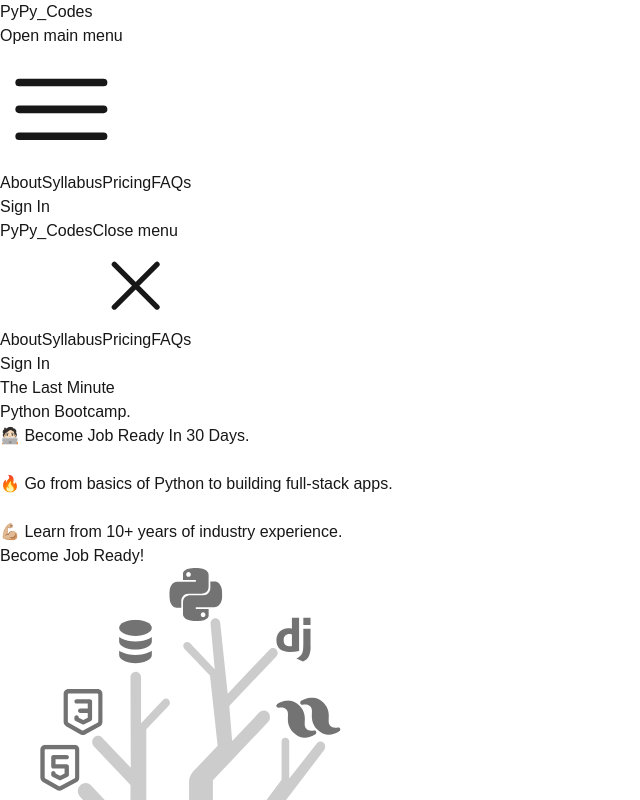
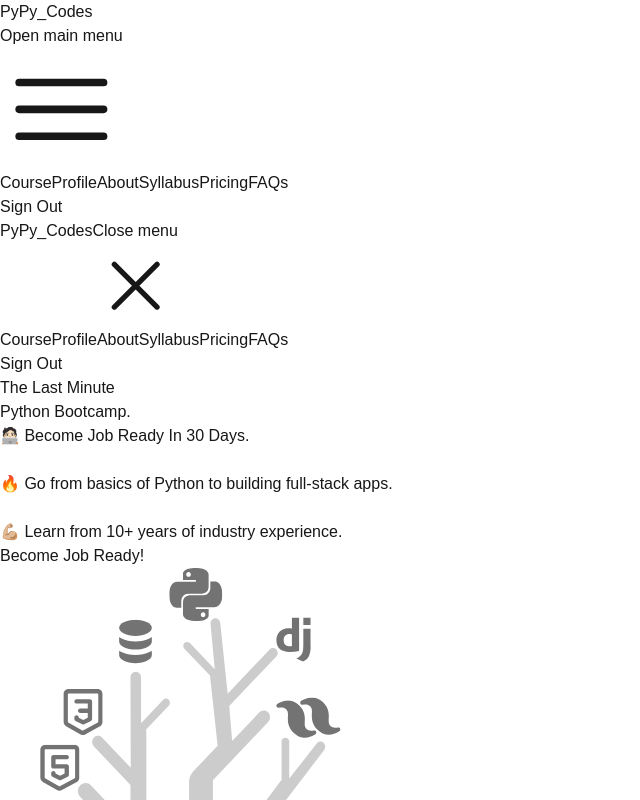
Before and after one commit to vrxshxnk/froggo.codes, a Next.js app: page / in a window 1280 px wide. Shown: the top 800 px of the page, without its empty margins (0-640 px from the left). Built offline with nearby package versions, Linux system fonts and the light colour scheme; no server answers; sample sign-in values are in the browser's storage.

Commit message:
minor changes rzp

```diff
--- a/src/app/layout.js
+++ /dev/null
@@ -1,32 +0,0 @@
-import localFont from "next/font/local";
-import "./globals.css";
-import Script from 'next/script';
-
-const geistSans = localFont({
-  src: "./fonts/GeistVF.woff",
-  variable: "--font-geist-sans",
-  weight: "100 900",
-});
-const geistMono = localFont({
-  src: "./fonts/GeistMonoVF.woff",
-  variable: "--font-geist-mono",
-  weight: "100 900",
-});
-
-export const metadata = {
-  title: "Python BootCamp",
-  description: "Best way to learn Python. Learn to code in 30 days.",
-};
-
-export default function RootLayout({ children }) {
-  return (
-    <html lang="en">
-      <head>
-        <script src="https://checkout.razorpay.com/v1/checkout.js"></script>
-      </head>
-      <body className={`${geistSans.variable} ${geistMono.variable}`}>
-        {children}
-      </body>
-    </html>
-  );
-}
--- a/src/app/layout.jsx
+++ b/src/app/layout.jsx
@@ -1,10 +1,33 @@
 import { AuthProvider } from "@/context/AuthContext";
+import Script from 'next/script';
+import localFont from "next/font/local";
 import "./globals.css";
+
+const geistSans = localFont({
+  src: "./fonts/GeistVF.woff",
+  variable: "--font-geist-sans",
+  weight: "100 900",
+});
+
+const geistMono = localFont({
+  src: "./fonts/GeistMonoVF.woff",
+  variable: "--font-geist-mono",
+  weight: "100 900",
+});
+
+export const metadata = {
+  title: "Python BootCamp",
+  description: "Best way to learn Python. Learn to code in 30 days.",
+};
 
 export default function RootLayout({ children }) {
   return (
     <html lang="en">
-      <body>
+      <body className={`${geistSans.variable} ${geistMono.variable}`}>
+        <Script
+          src="https://checkout.razorpay.com/v1/checkout.js"
+          strategy="lazyOnload"
+        />
         <AuthProvider>{children}</AuthProvider>
       </body>
     </html>
```
